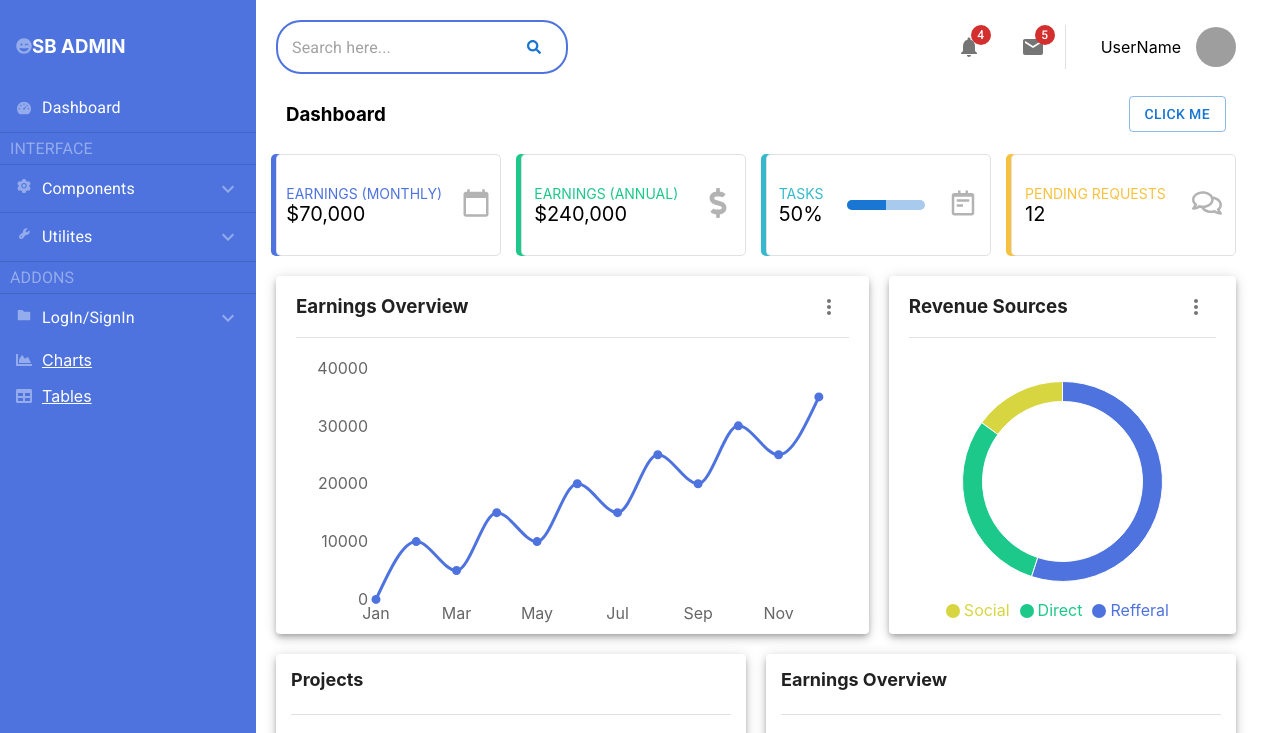
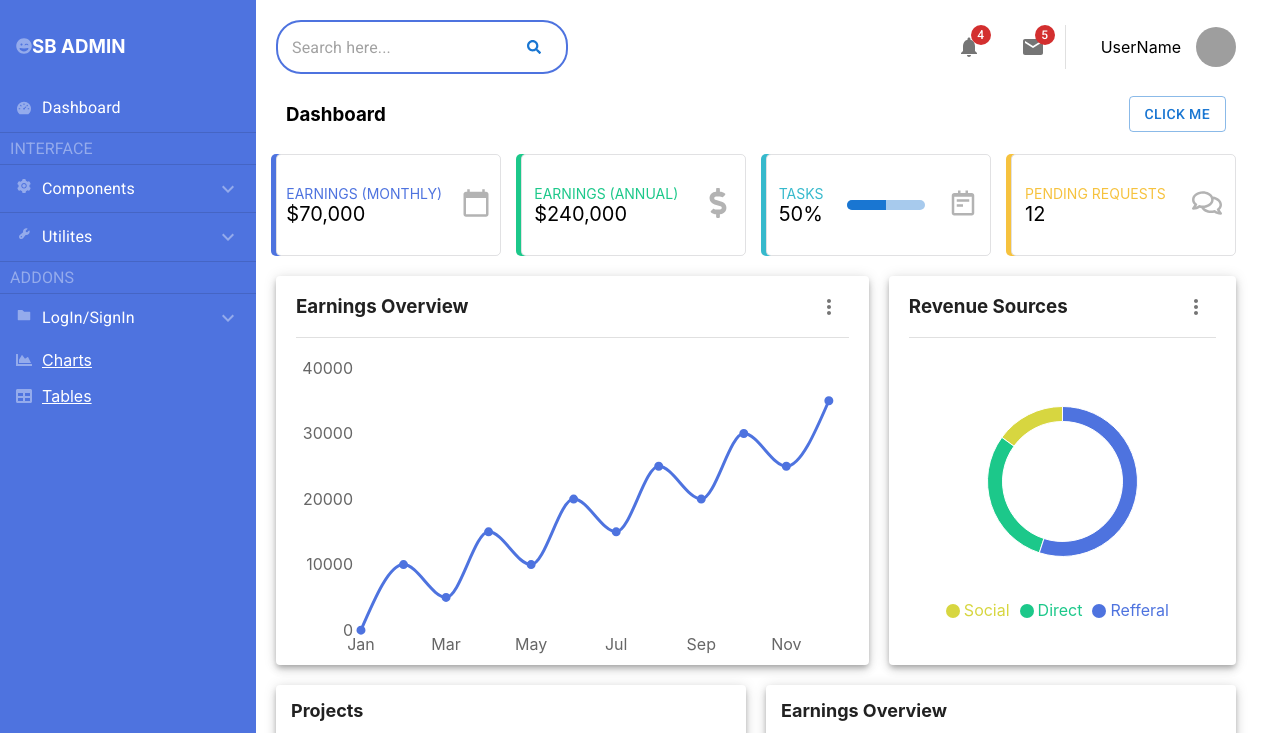
Before and after one commit to Arun3sh/admin-dashboard, a React (Create React App) app: page / in a window 1280 px wide. Shown: the top 733 px of the page. Built offline with nearby package versions, Linux system fonts and the light colour scheme; grey boxes are pictures that could not be loaded.

Commit message:
values changed

```diff
--- a/src/components/PictorialData.js
+++ b/src/components/PictorialData.js
@@ -14,7 +14,7 @@ import IconButton from '@mui/material/IconButton';
 import { MoreVert } from '@mui/icons-material';
 import { Divider, Paper } from '@mui/material';
 
-export function PictorialData() {
+export function PictorialData({ menu, setMenu }) {
 	const earningData = [
 		{
 			month: 'Jan',
@@ -95,13 +95,13 @@ export function PictorialData() {
 						</IconButton>
 					</div>
 					<Divider className="pic-divider" variant="fullWidth" />
-					<ResponsiveContainer width="100%" aspect={2}>
+					<ResponsiveContainer width="100%" aspect={1.8}>
 						<LineChart
 							data={earningData}
 							margin={{
 								top: 10,
-								right: 30,
-								left: 20,
+								right: 20,
+								left: 5,
 								bottom: 5,
 							}}
 						>
@@ -116,31 +116,32 @@ export function PictorialData() {
 								stroke="#4E73DF"
 								strokeWidth={3}
 								dot={{ fill: '#4E73DF' }}
-								activeDot={{ r: 8 }}
+								activeDot={{ r: 5 }}
 							/>
 						</LineChart>
 					</ResponsiveContainer>
 				</div>
 			</Paper>
 			<Paper className="pie-chart" elevation={5}>
+				<div className="data-title">
+					<h3>Revenue Sources</h3>
+					<IconButton>
+						<MoreVert />
+					</IconButton>
+				</div>
 				<div className="pie-chart-div">
-					<div className="data-title">
-						<h3>Revenue Sources</h3>
-						<IconButton>
-							<MoreVert />
-						</IconButton>
-					</div>
 					<Divider className="pic-divider" variant="fullWidth" />
-					<ResponsiveContainer width="100%" aspect={1.15}>
+					<ResponsiveContainer className="rc-piechart" width="100%" aspect={1.15}>
 						<PieChart>
 							<Pie
+								className="pie-chart-pie"
 								data={revenueSource}
 								dataKey="value"
 								nameKey="name"
 								cx="50%"
 								cy="50%"
-								outerRadius={100}
-								innerRadius={80}
+								outerRadius={75}
+								innerRadius={60}
 								fill="#8884d8"
 								startAngle={90}
 								endAngle={450}
```
